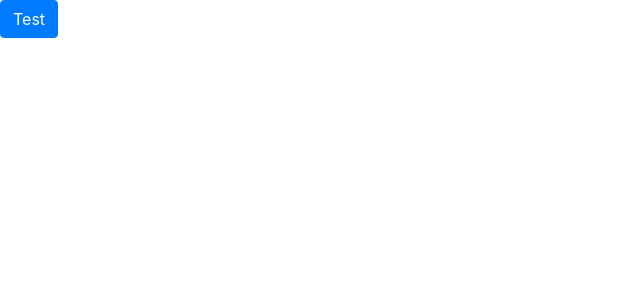
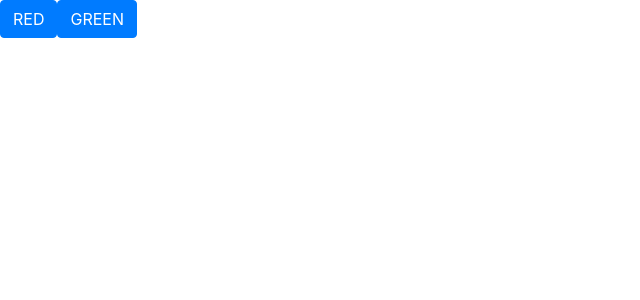
Before and after one commit to SzymonWelter/adingo-front, a React app in the folder frontend/: page / in a window 1280 px wide. Shown: the top 300 px of the page, without its empty margins (0-640 px from the left). Built offline with nearby package versions, Linux system fonts and the light colour scheme.

Commit message:
redux added, configured and tested

```diff
--- a/frontend/package.json
+++ b/frontend/package.json
@@ -41,6 +41,8 @@
     "popper.js": "^1.14.7",
     "react": "^16.8.0",
     "react-bootstrap": "^1.0.0-beta.5",
-    "react-dom": "^16.8.0"
+    "react-dom": "^16.8.0",
+    "react-redux": "^6.0.0",
+    "redux": "^4.0.1"
   }
 }
--- a/frontend/src/App.jsx
+++ b/frontend/src/App.jsx
@@ -1,10 +1,42 @@
 import React from 'react';
 import {Button} from "react-bootstrap";
+import {testActions} from "./actions/test.actions";
+import {connect} from 'react-redux';
 
-export function App(props) {
-    return (
-        <div>
-            <Button>Test</Button>
-        </div>
-    )
+class App extends React.Component{
+
+    constructor(props){
+        super(props);
+        this.handleClickA =this.handleClickA.bind(this);
+        this.handleClickB =this.handleClickB.bind(this);
+    }
+    handleClickA(e){
+        e.preventDefault();
+        const {dispatch} = this.props;
+        dispatch(testActions.red());
+    }
+    handleClickB(e){
+        e.preventDefault();
+        const {dispatch} = this.props;
+        dispatch(testActions.green());
+    }
+
+    render() {
+        const {test} =this.props;
+        return (
+            <div>
+                <Button variant={test.type} onClick={this.handleClickA}>RED</Button>
+                <Button variant={test.type} onClick={this.handleClickB}>GREEN</Button>
+            </div>
+        )
+    }
 }
+function mapStateToProps(state) {
+    const { test } = state;
+    return {
+        test
+    };
+}
+
+const connectedApp = connect(mapStateToProps)(App);
+export { connectedApp as App };
--- /dev/null
+++ b/frontend/src/actions/test.actions.js
@@ -0,0 +1,14 @@
+import { testConstants } from '../constants';
+
+export const testActions = {
+    red,
+    green
+};
+
+function red() {
+    return { type: testConstants.RED};
+}
+
+function green() {
+    return { type: testConstants.GREEN};
+}
--- /dev/null
+++ b/frontend/src/constants/index.js
@@ -0,0 +1 @@
+export * from './test.constants';
--- /dev/null
+++ b/frontend/src/constants/test.constants.js
@@ -0,0 +1,4 @@
+export const testConstants = {
+    RED: "danger",
+    GREEN: "success"
+};
--- a/frontend/src/index.js
+++ b/frontend/src/index.js
@@ -2,5 +2,15 @@ import React from 'react'
 import ReactDOM from 'react-dom'
 import 'bootstrap/dist/css/bootstrap.css';
 import {App} from './App.jsx'
+import {Provider} from 'react-redux'
+import {createStore} from "redux";
+import rootReducer from './reducers'
 
-ReactDOM.render(<App />, document.getElementById("root"));
+let store = createStore(rootReducer);
+
+ReactDOM.render(
+    <Provider store={store}>
+        <App/>
+    </Provider>,
+    document.getElementById("root")
+);
--- /dev/null
+++ b/frontend/src/reducers/index.js
@@ -0,0 +1,8 @@
+import { combineReducers } from 'redux';
+import {test} from "./test.reducer";
+
+const rootReducer = combineReducers({
+    test
+});
+
+export default rootReducer;
--- /dev/null
+++ b/frontend/src/reducers/test.reducer.js
@@ -0,0 +1,16 @@
+import {testConstants} from '../constants';
+
+export function test(state = {}, action) {
+    switch (action.type) {
+        case testConstants.RED:
+            return{
+                type: testConstants.RED
+            };
+        case testConstants.GREEN:
+            return{
+                type: testConstants.GREEN
+            };
+        default:
+            return state;
+    }
+}
```
Also changed, not shown: frontend/src/actions/index.js (added), frontend/src/components/index.js (added), 1 other file (tests, documents, lock files or other folders).
